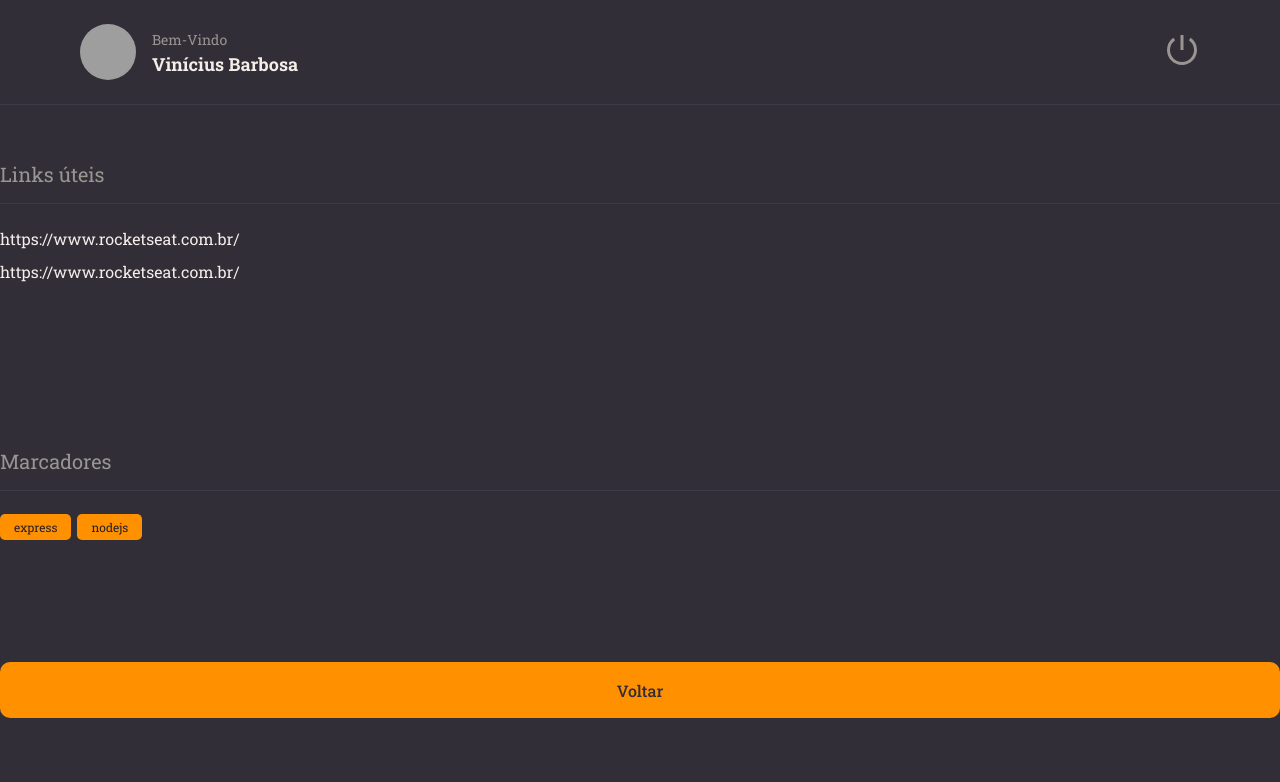
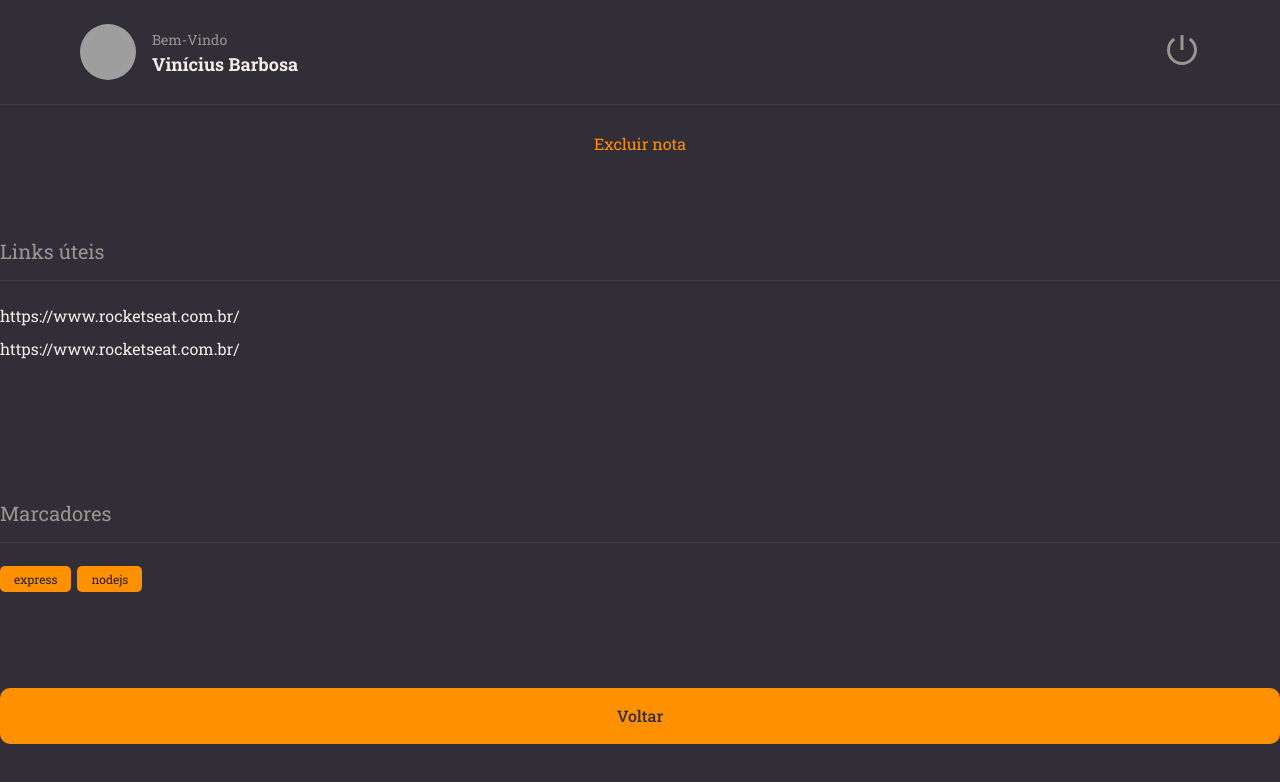
Before and after one commit to Vinicius-Barbosa-Santos/rocketseat-notes, a React (Vite) app: page / in a window 1280 px wide. Shown: the top 782 px of the page. Built offline with nearby package versions, Linux system fonts and the light colour scheme; grey boxes are pictures that could not be loaded.

Commit message:
ButtonText container

```diff
--- /dev/null
+++ b/src/ButtonText/index.jsx
@@ -0,0 +1,13 @@
+import * as C from './styles'
+
+// eslint-disable-next-line react/prop-types
+export const ButtonText = ({title, ...rest}) => {
+    return(
+        <C.ButtonTextContainer
+            type='button'
+            {...rest}
+        >
+            {title}
+        </C.ButtonTextContainer>
+    )
+}
--- /dev/null
+++ b/src/ButtonText/styles.js
@@ -0,0 +1,9 @@
+import styled from "styled-components";
+
+export const ButtonTextContainer = styled.button`
+    background: none;
+    color: ${({theme}) => theme.COLORS.ORANGE};
+
+    border: none;
+    font-size: 16px;
+`
--- a/src/pages/Details/index.jsx
+++ b/src/pages/Details/index.jsx
@@ -2,15 +2,18 @@
 import * as C from './styles'
 
 // import Components
+import { Tag } from '../../components/Tag'
 import { Header } from '../../components/Header'
 import { Button } from '../../components/Button'
 import { Section } from '../../components/Section'
-import { Tag } from '../../components/Tag'
+import { ButtonText } from '../../ButtonText'
 
 export const Details = () => {
   return (
     <C.DetailsContainer>
       <Header />
+
+      <ButtonText title={'Excluir nota'}/>
 
       <Section title={'Links úteis'}>
         <C.Links>
```
